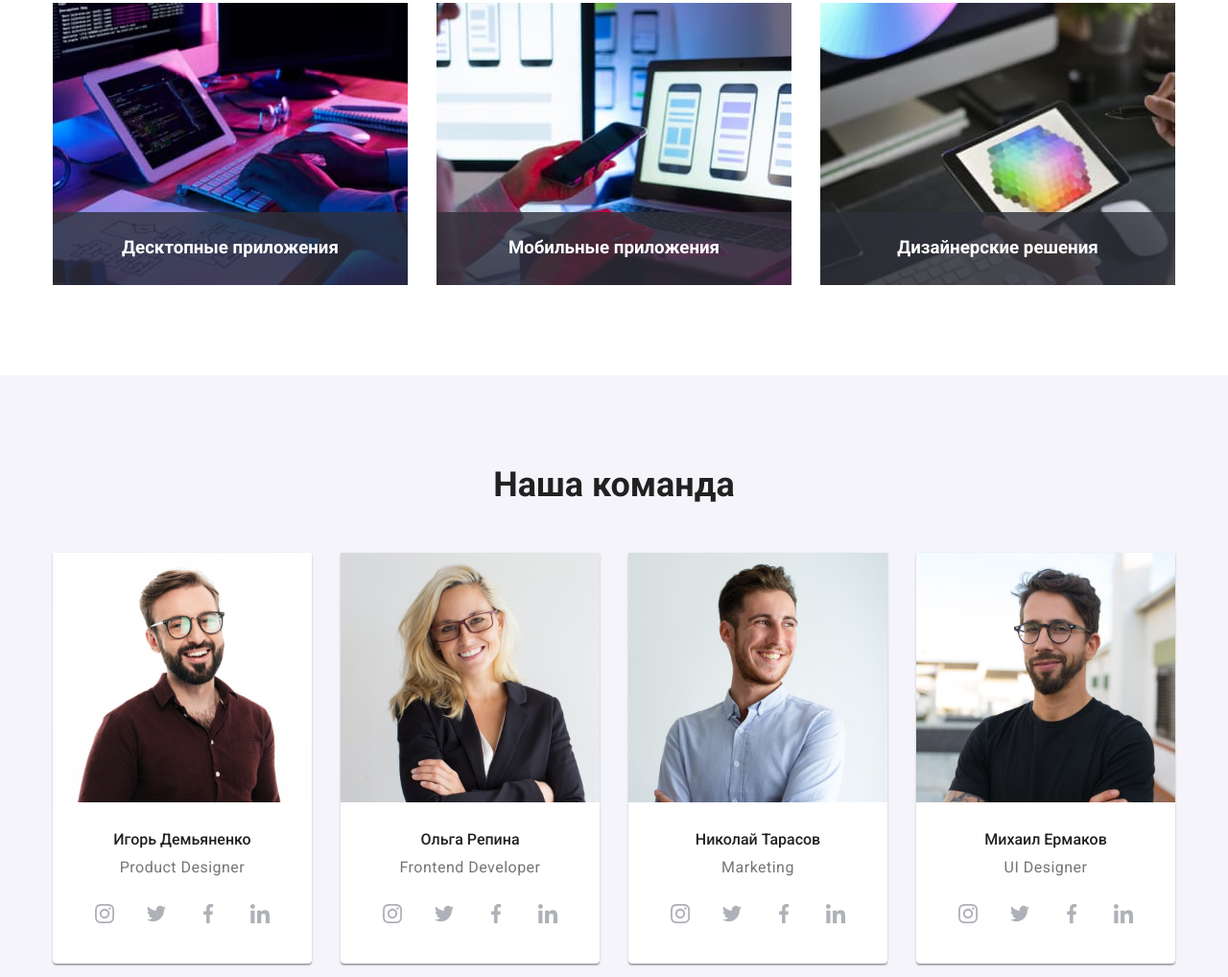
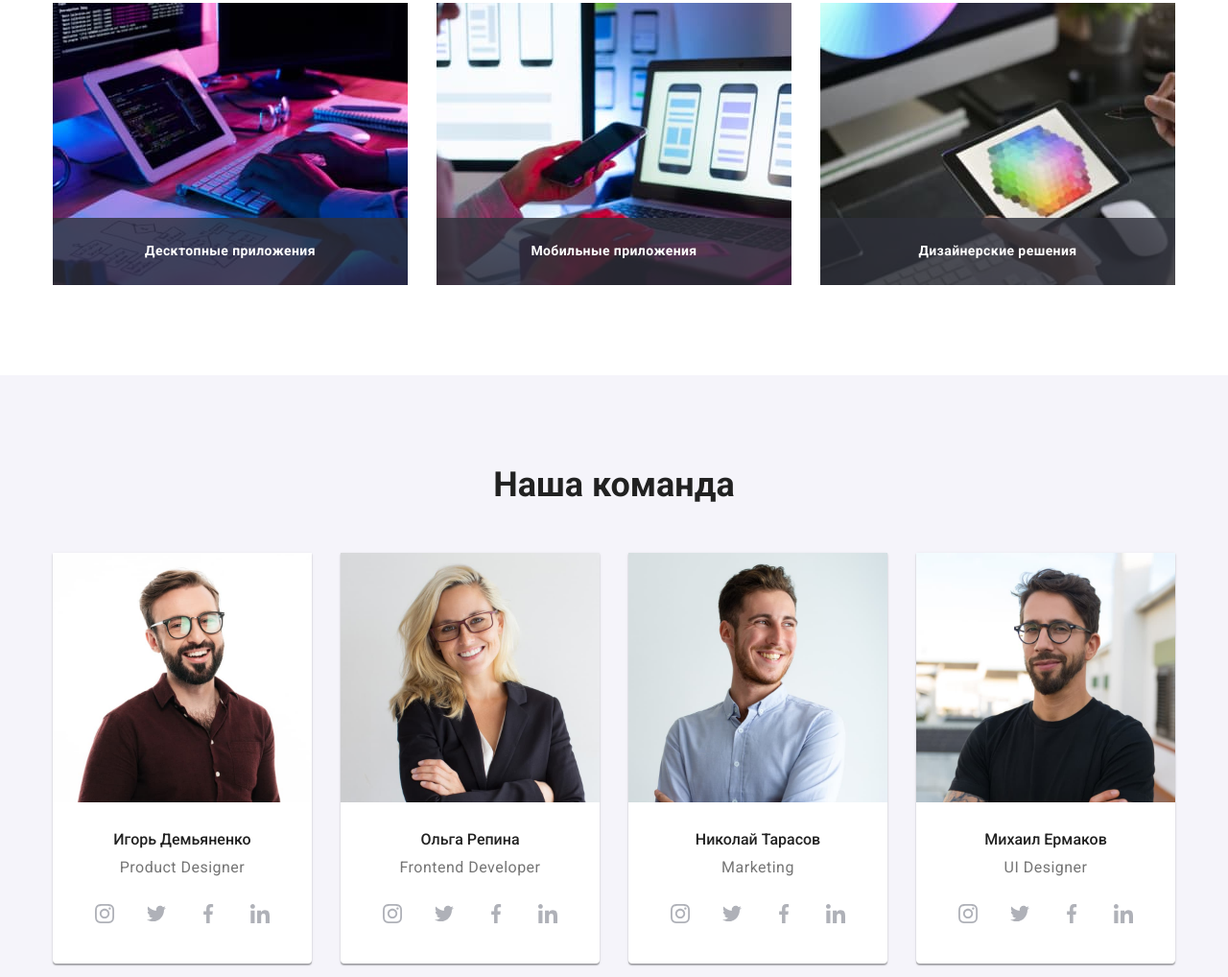
Before and after one commit to KizievDmitriy/goit-markup-hw-07, a plain HTML site: page index.html in a window 1280 px wide. Shown: the part 1205-2223 px from the top of the page at 96% size. Drawn offline with Linux system fonts and the light colour scheme.

Commit message:
добавил стили тексту

```diff
--- a/index.html
+++ b/index.html
@@ -119,7 +119,7 @@
                         <div class="card-thumb">
                             <img src="./image/img-dev.jpg" alt="карьтинка-разработчика" width="370" />
                             <div class="card-thumb-work">
-                                <h3 class="pecularities-title work-list__text">Десктопные приложения</h3>
+                                <h3 class=" work-list__text">Десктопные приложения</h3>
                             </div>
                         </div>
 
@@ -128,7 +128,7 @@
                         <div class="card-thumb">
                             <img src="./image/img-mob.jpg" alt="картинка-мобильного-разработчика" width="370" />
                             <div class="card-thumb-work">
-                                <h3 class="pecularities-title work-list__text">Мобильные приложения</h3>
+                                <h3 class=" work-list__text">Мобильные приложения</h3>
                             </div>
                         </div>
 
@@ -137,7 +137,7 @@
                         <div class="card-thumb">
                             <img src="./image/img-designe.jpg" alt="картинка-дизайнера" width="370" />
                             <div class="card-thumb-work">
-                                <h3 class="pecularities-title work-list__text">Дизайнерские решения</h3>
+                                <h3 class=" work-list__text">Дизайнерские решения</h3>
                             </div>
                         </div>
 
--- a/sass/layout/_block-whate-we-do.scss
+++ b/sass/layout/_block-whate-we-do.scss
@@ -12,7 +12,12 @@
   width: 100%;
   background-color: rgba(47, 48, 58, 0.8);
 }
+
 .work-list__text {
+  font-weight: 700;
+  font-size: 14px;
+  line-height: 1.14em;
+  letter-spacing: 0.03em;
   padding-top: 27px;
   padding-bottom: 27px;
   text-align: center;
```
Also changed, not shown: css/main.css, css/main.min.css, 2 other files.
